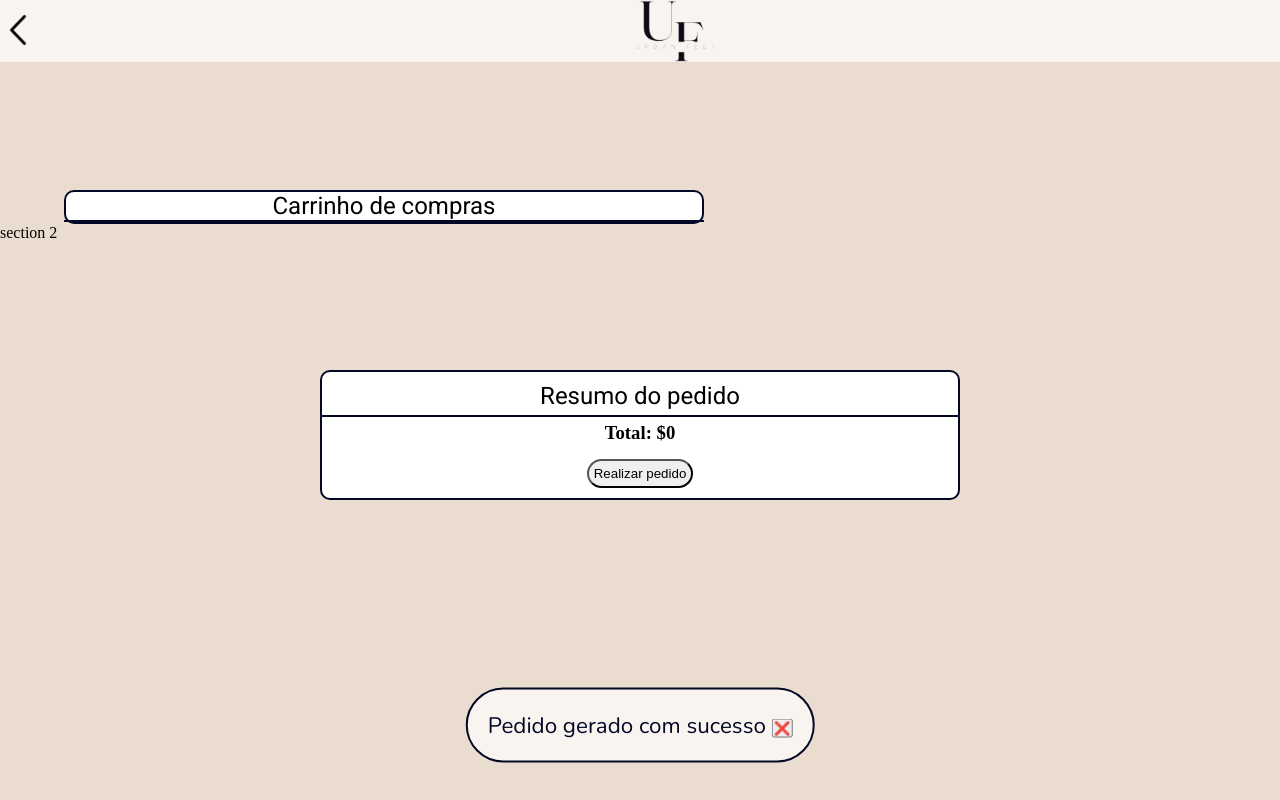
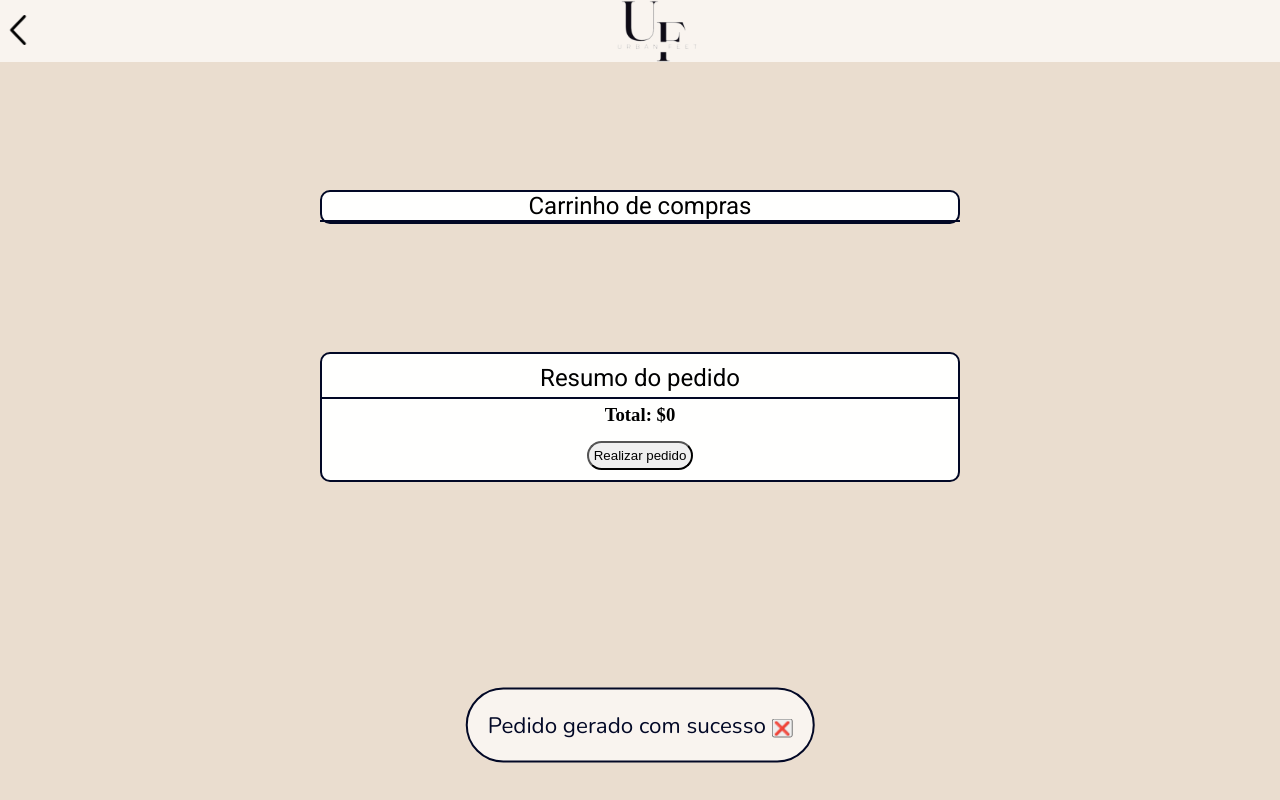
Before and after one commit to Igor-Victor21/Loja-148, a plain HTML site: page Carrinho/index.html in a window 1280 px wide. Drawn offline with nearby package versions, Linux system fonts and the light colour scheme.

Commit message:
mudança no carrinho parte visual

```diff
--- a/Carrinho/index.html
+++ b/Carrinho/index.html
@@ -71,7 +71,7 @@
             display: flex;
             align-items: center;
             justify-content: center;
-            padding-left: 47vw;
+            margin: auto;
             flex-direction: column;
         }
 
@@ -82,7 +82,7 @@
             flex-direction: column;
             background-color: var(--bg-card);
             width: 50vw;
-            margin-left: 5vw;
+            margin: auto;
             margin-top: 10vw;
             min-width: 50vw;
             max-width: 80vw;
@@ -105,7 +105,7 @@
             border-bottom: 2px solid var(--negrito);
         }
 
-        #s3 {
+        #s2 {
             display: flex;
             align-items: center;
             justify-content: center;
@@ -172,10 +172,7 @@
         <div id="lista">
         </div>
     </section>
-        <section id="s2">
-            section 2
-        </section>
-    <section id="s3">
+    <section id="s2">
         <div class="div-pedido">
             <h2>Resumo do pedido</h2>
             <h3 id="total"></h3>
```
